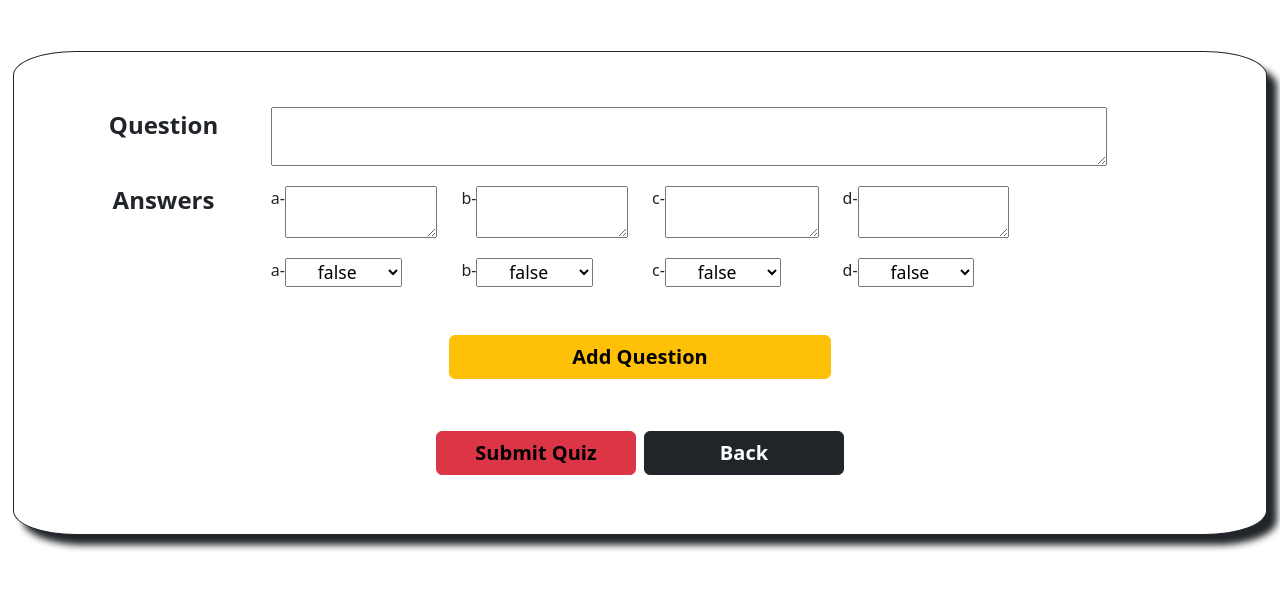
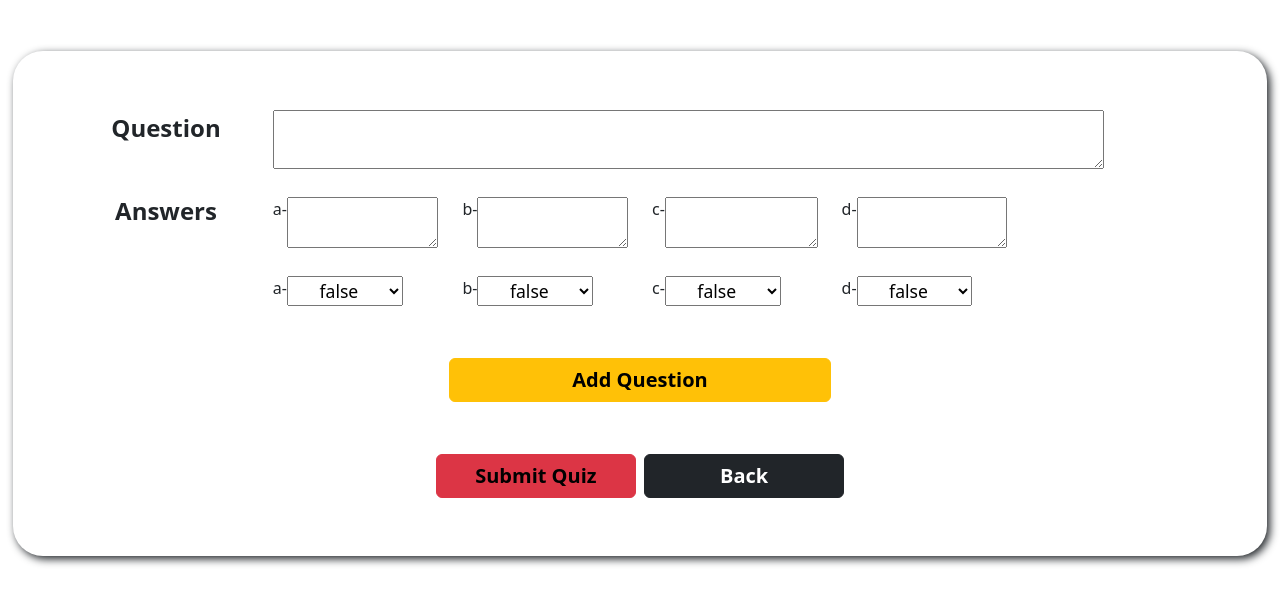
Before and after one commit to abdullah0saeed/quiz-webApp-front, a React (Create React App) app: page /create in a window 1280 px wide. Shown: the top 604 px of the page. Built offline with nearby package versions, Linux system fonts and the light colour scheme.

Commit message:
edit some styles

```diff
--- a/src/Pages/CreateQuiz.js
+++ b/src/Pages/CreateQuiz.js
@@ -1,4 +1,4 @@
-import { useEffect, useState } from "react";
+import { useState } from "react";
 import { Helmet } from "react-helmet";
 import { useSelector } from "react-redux";
 import { useNavigate } from "react-router-dom";
@@ -100,19 +100,19 @@ export default function CreateQuiz() {
         marginTop: "4%",
         marginRight: "1%",
         marginLeft: "1%",
-        borderRadius: "5%",
+        borderRadius: "30px",
         padding: "3%",
         backgroundColor: "#fff",
-        borderStyle: "solid",
-        borderWidth: "1px",
-        boxShadow: "10px 10px 7px",
+        // borderStyle: "solid",
+        // borderWidth: "1px",
+        boxShadow: "3px 3px 8px",
       }}
     >
       <Helmet>
         <style>{"body { background-color: #fff }"}</style>
       </Helmet>
       {/* add the Question */}
-      <div className="row m-3">
+      <div className="row m-3 p-1">
         <div className="col-sm-2 col-12 text-center fs-4 fw-bold">Question</div>
         <div className="col-sm-10 col-12 d-flex">
           <textarea
@@ -125,7 +125,7 @@ export default function CreateQuiz() {
         </div>
       </div>
       {/* add answers */}
-      <div className="row m-3">
+      <div className="row m-3 p-1">
         <div className="col-sm-2 col-12 text-center fs-4 fw-bold">Answers</div>
         <div className="col-sm-2 col-12 d-flex mt-1">
           a-
@@ -169,7 +169,7 @@ export default function CreateQuiz() {
         </div>
       </div>
       {/* choose the correct answer */}
-      <div className="row m-3">
+      <div className="row m-3 p-1">
         <div className="col-0 col-sm-2 text-center "></div>
         <div className="col-sm-2 col-12 d-flex justify-content-start mt-1">
           a-
--- a/src/Pages/Score.js
+++ b/src/Pages/Score.js
@@ -81,12 +81,12 @@ export default function Score() {
         marginTop: "0.5%",
         marginRight: "1%",
         marginLeft: "1%",
-        borderRadius: "5%",
+        // borderRadius: "5%",
         padding: "3%",
         backgroundColor: "#fff",
-        borderStyle: "solid",
-        borderWidth: "1px",
-        boxShadow: "10px 10px 7px",
+        // borderStyle: "solid",
+        // borderWidth: "1px",
+        // boxShadow: "10px 10px 7px",
       }}
     >
       {show && (
--- a/src/Pages/TakeQuiz.js
+++ b/src/Pages/TakeQuiz.js
@@ -246,12 +246,12 @@ export default function TakeQuiz() {
         marginTop: "0.5%",
         marginRight: "1%",
         marginLeft: "1%",
-        borderRadius: "5%",
+        borderRadius: "30",
         padding: "3%",
-        backgroundColor: "#fff",
-        borderStyle: "solid",
-        borderWidth: "1px",
-        boxShadow: "10px 10px 7px",
+        // backgroundColor: "#eee",
+        // borderStyle: "solid",
+        // borderWidth: "1px",
+        // boxShadow: "5px 5px 10px",
       }}
     >
       {/* to take the quiz ID */}
```
